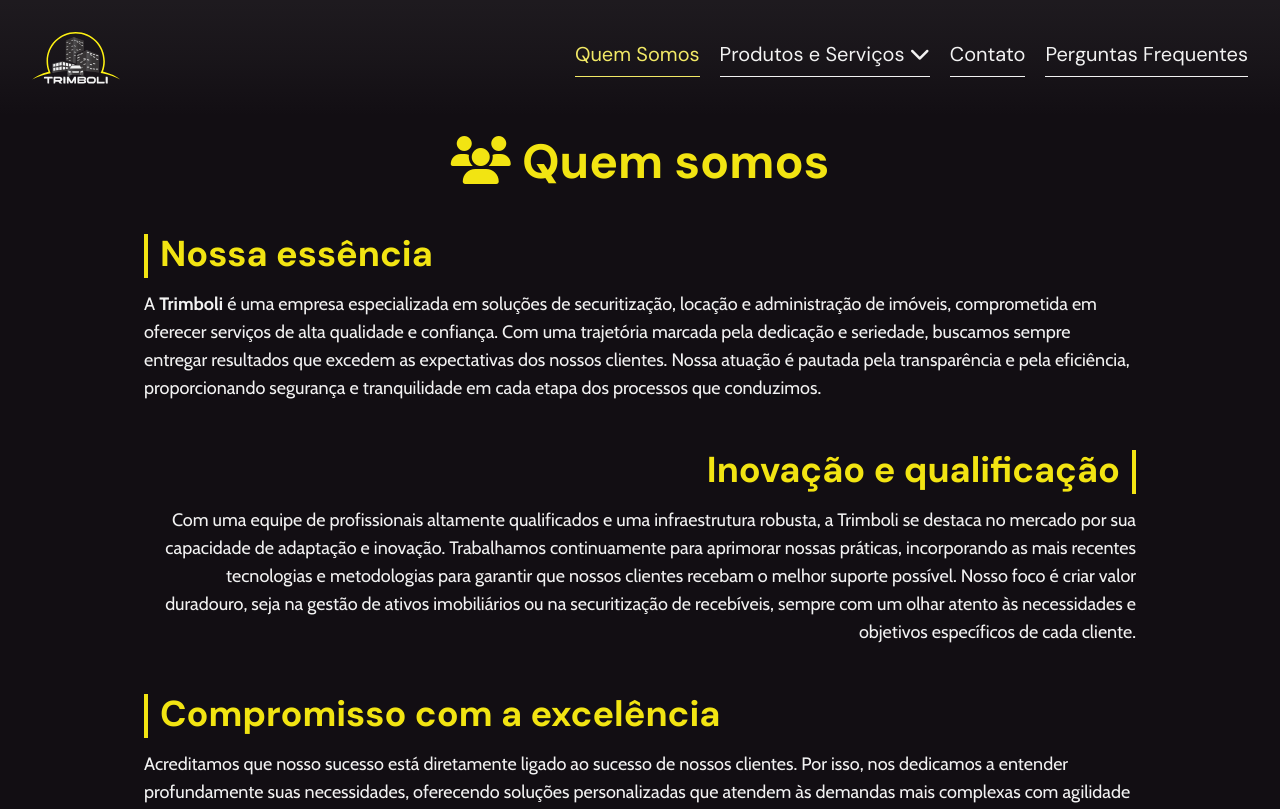
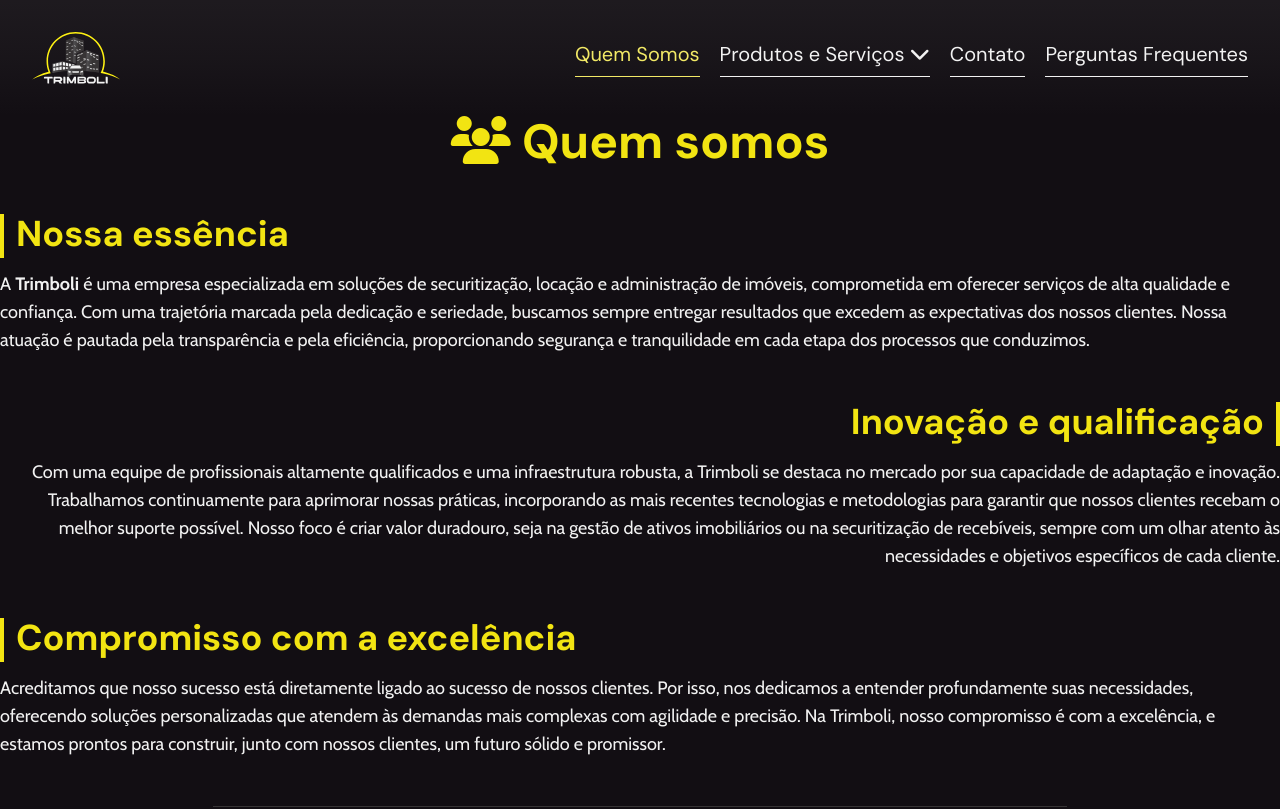
Before and after one commit to murilosopi/trimboli, a Vue app: page /quem-somos in a window 1280 px wide. Shown: the top 809 px of the page. Built offline with nearby package versions, Linux system fonts and the light colour scheme.

Commit message:
remove general layout styles from App

```diff
--- a/src/App.vue
+++ b/src/App.vue
@@ -1,9 +1,7 @@
 <template>
   <div id="app" class="text-light font-body bg-dark min-h-dvh">
-    <NavigationHeader class="mx-auto mb-5" />
-    <div class="container mx-auto px-4 max-w-5xl">
-      <router-view />
-    </div>
+    <NavigationHeader class="mx-auto" />
+    <router-view />
   </div>
 </template>
 <script>
```
